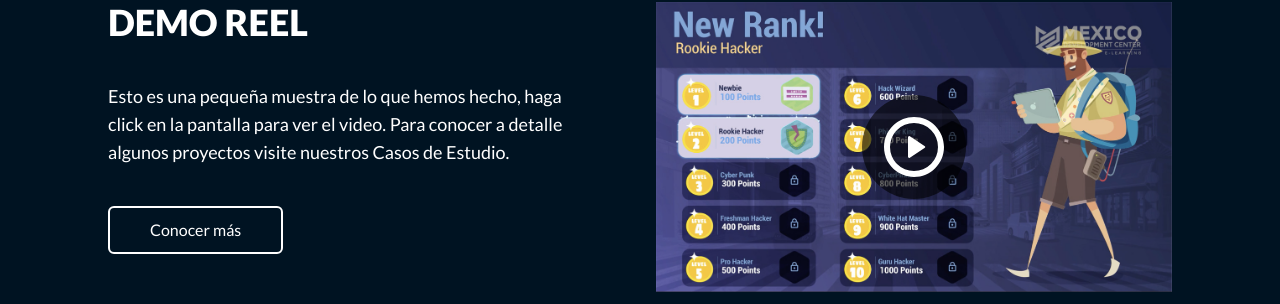
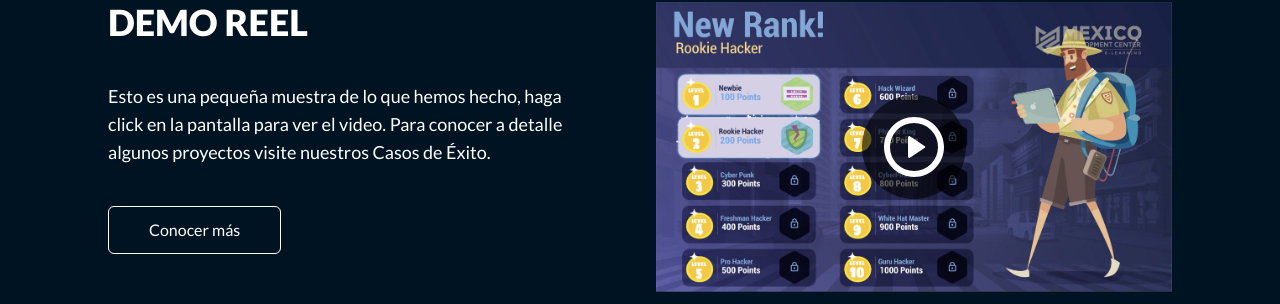
Before and after one commit to GeraAlcantara/mdc-webapp, a Next.js app: page / in a window 1280 px wide. Shown: the part 4812-5116 px from the top of the page. Built offline with nearby package versions, Linux system fonts and the light colour scheme.

Commit message:
hover link casos de exito

```diff
--- a/pages/index.js
+++ b/pages/index.js
@@ -67,10 +67,12 @@ export default function Home() {
               <h2 className='uppercase text-4xl mb-10 font-extrabold '>Demo Reel</h2>
               <p className='mb-10 text-lg xl:pr-14 '>
                 Esto es una pequeña muestra de lo que hemos hecho, haga click en la pantalla para ver el video. Para conocer a detalle algunos proyectos visite
-                nuestros Casos de Estudio.
+                nuestros Casos de Éxito.
               </p>
-              <Link href={"#"}>
-                <a className='border-2 border-white border-solid rounded-md h-[48px] inline-flex items-center justify-center leading-4 px-10'>Conocer más</a>
+              <Link href='/casos-de-exito'>
+                <a className='border-[1px] border-white border-solid rounded-md h-[48px] hover:border-secondary hover:text-secondary hover:scale-[.98] will-change-transform inline-flex items-center justify-center leading-4 px-10'>
+                  Conocer más
+                </a>
               </Link>
             </div>
             <div className='p-4 w-full lg:w-1/2 flex items-center justify-center relative'>
```
